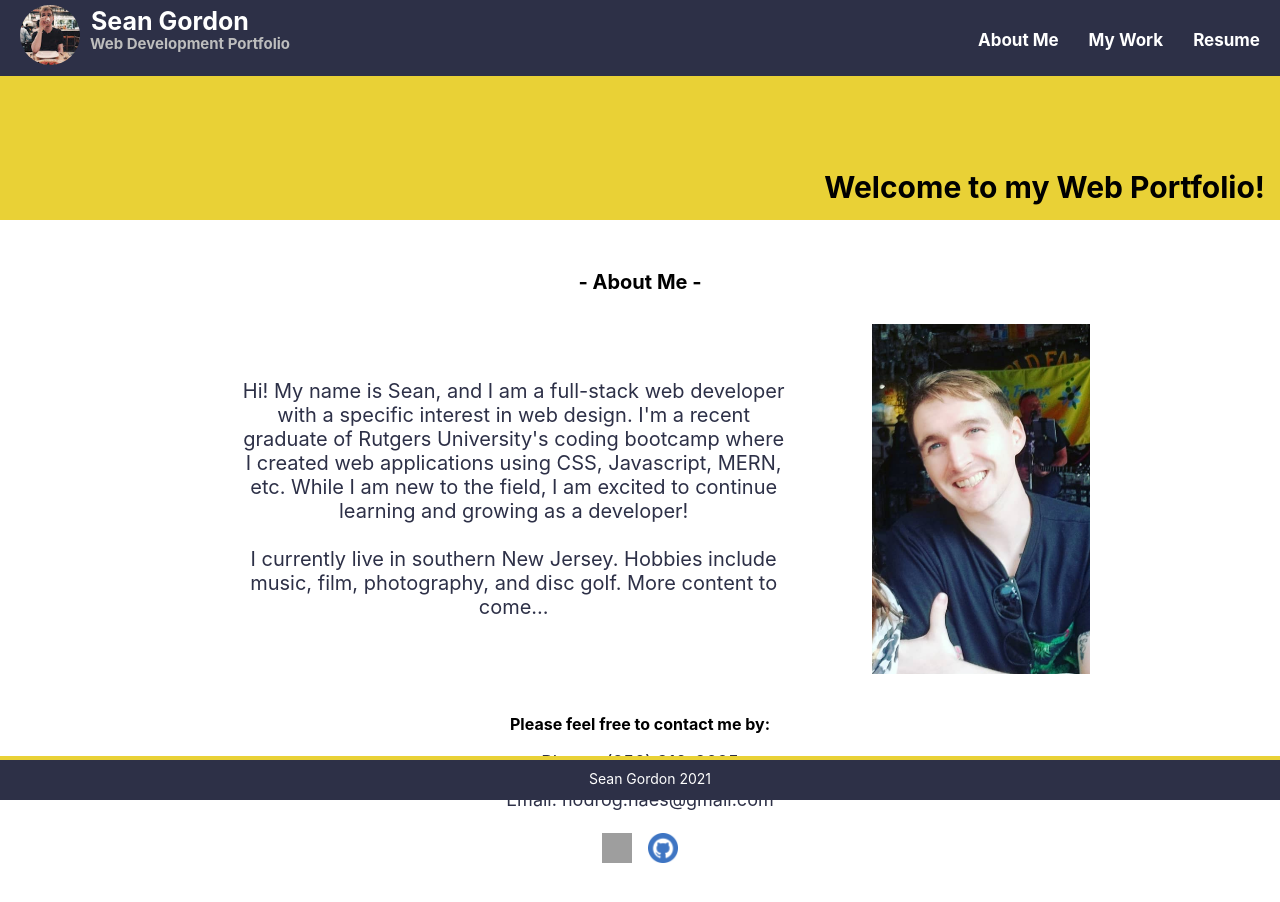
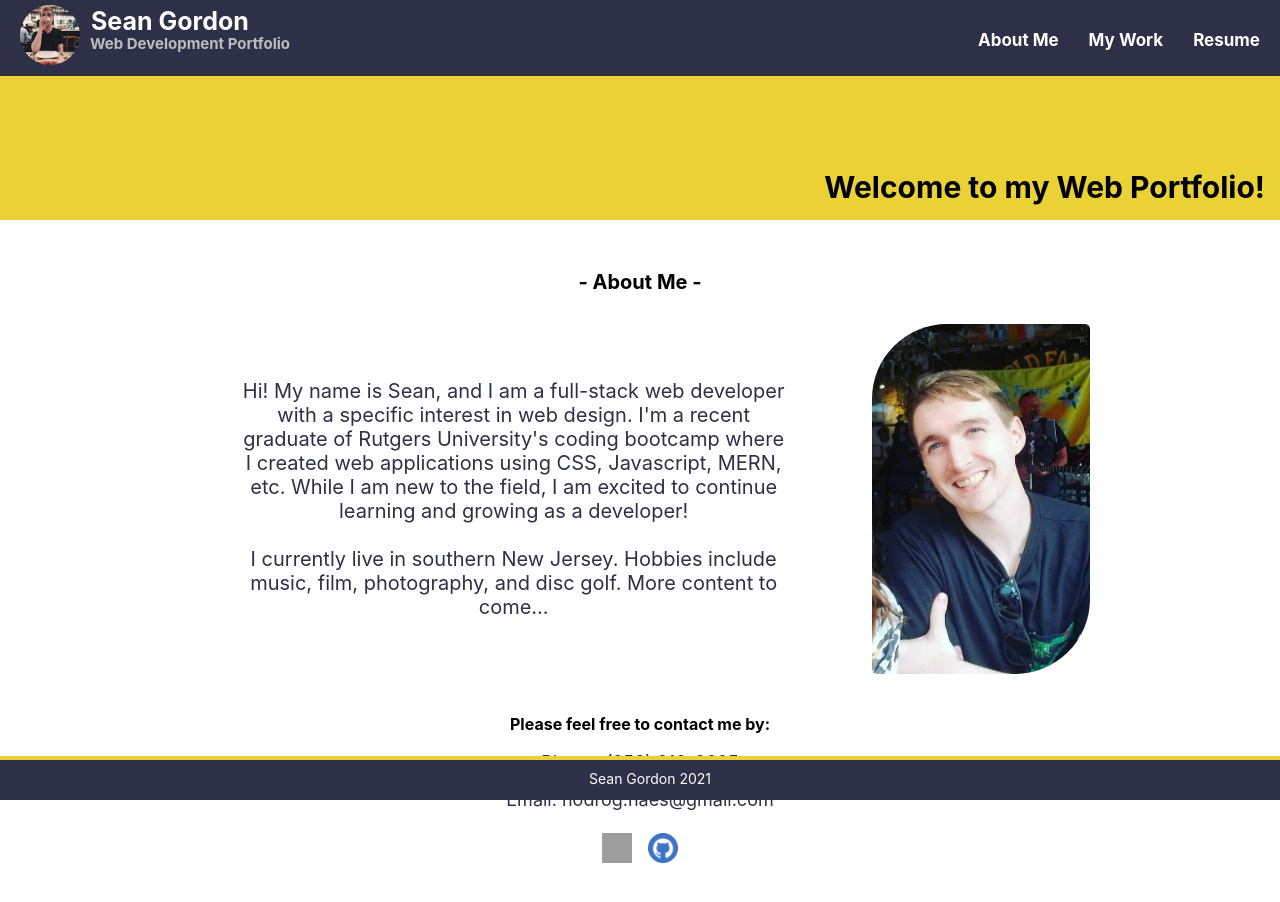
Before and after one commit to nodrognaes/Portfolio-React, a React (Create React App) app: page / in a window 1280 px wide. Shown: the top 902 px of the page. Built offline with nearby package versions, Linux system fonts and the light colour scheme; grey boxes are pictures that could not be loaded.

Commit message:
project added

```diff
--- a/src/App.css
+++ b/src/App.css
@@ -135,7 +135,7 @@ main article {
 
 #about-img {
   height: 350px;
-  border-radius: 5px px;
+  border-radius: 75px 5px;
   margin-left: 35px;
 }
 
--- a/src/pages/Work.js
+++ b/src/pages/Work.js
@@ -4,10 +4,8 @@ import ghlogo from '../images/3345023101530077752-512.png'
 import jammmimg from '../images/jammmin.png';
 import watchhubimg from '../images/watchhub.PNG'
 import techblogimg from '../images/techblog.PNG'
-import notetakerimg from '../images/notetaker.PNG'
-import wdsimg from '../images/scheduler.png'
+import calc from '../images/calc.png'
 import triviaimg from '../images/ss2.PNG'
-import catgameimg from '../images/FWaUbZI.png'
 import booksearchimg from '../images/bs.PNG'
 import ecomredux from '../images/ecomredux.PNG'
 import eight from '../images/8ball.png';
@@ -22,11 +20,6 @@ export default function Contact() {
             <article id="my-work">
                 <h2>- Projects -</h2>
                 <section className="proj-container">
-                    <figure className="card" id="proj7">
-                        <a href="https://nodrognaes.github.io/ColmarAcademy/" target="_blank"><img className="proj-ss" src={colmar} alt="Colmar" /></a>
-                        <h3>Colmar Academy (layout demo)</h3>
-                        <a href="https://github.com/nodrognaes/ColmarAcademy" target="_blank"><img className="proj-gh" src={ghlogo} alt="github icon" width="30" height="30" /></a>
-                    </figure>
                     <figure className="card" id="proj0">
                         <a href="https://www.limitlessyoga.org/" target="_blank"><img className="proj-ss" src={limitless} alt="Limitless Yoga" /></a>
                         <h3>Limitless Yoga (Squarespace demo)</h3>
@@ -35,6 +28,16 @@ export default function Contact() {
                         <a href="https://wordts.herokuapp.com/" target="_blank"><img className="proj-ss" src={wordts} alt="Colmar" /></a>
                         <h3>Wordts - word game</h3>
                         <a href="https://github.com/nodrognaes/Wordts" target="_blank"><img className="proj-gh" src={ghlogo} alt="github icon" width="30" height="30" /></a>
+                    </figure>
+                    <figure className="card" id="proj11">
+                        <a href="https://calcsg.herokuapp.com/" target="_blank"><img className="proj-ss" src={calc} alt="Calc" /></a>
+                        <h3>Calc - calculator/hidden game</h3>
+                        <a href="https://github.com/nodrognaes/calc" target="_blank"><img className="proj-gh" src={ghlogo} alt="github icon" width="30" height="30" /></a>
+                    </figure>
+                    <figure className="card" id="proj7">
+                        <a href="https://nodrognaes.github.io/ColmarAcademy/" target="_blank"><img className="proj-ss" src={colmar} alt="Colmar" /></a>
+                        <h3>Colmar Academy (layout demo)</h3>
+                        <a href="https://github.com/nodrognaes/ColmarAcademy" target="_blank"><img className="proj-gh" src={ghlogo} alt="github icon" width="30" height="30" /></a>
                     </figure>
                     <figure className="card" id="proj8">
                         <a href="https://nodrognaes.github.io/TortoiseshellOptics/" target="_blank"><img className="proj-ss" src={torta} alt="Tortoiseshell Optics" /></a>
```
Also changed, not shown: src/images/calc.png (added).
